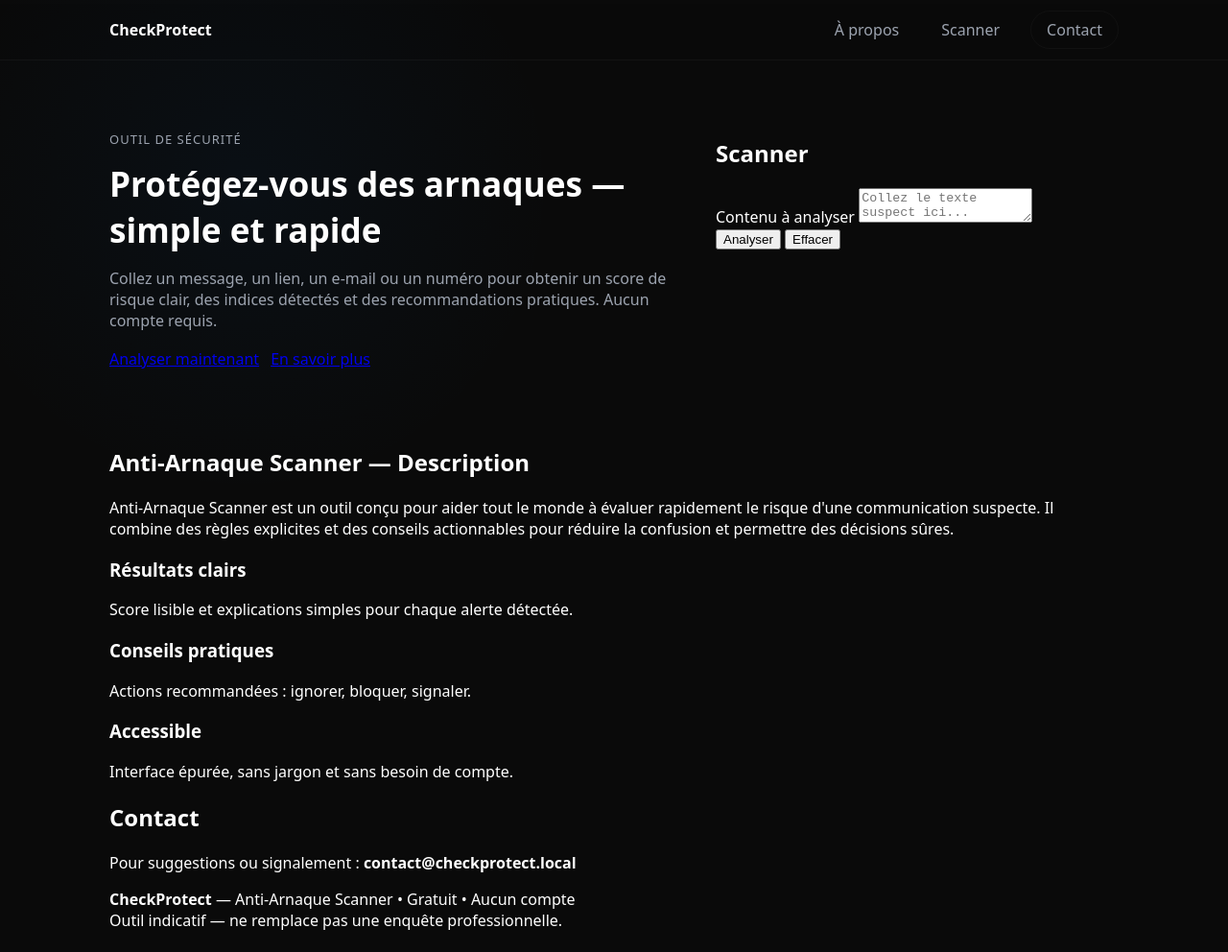
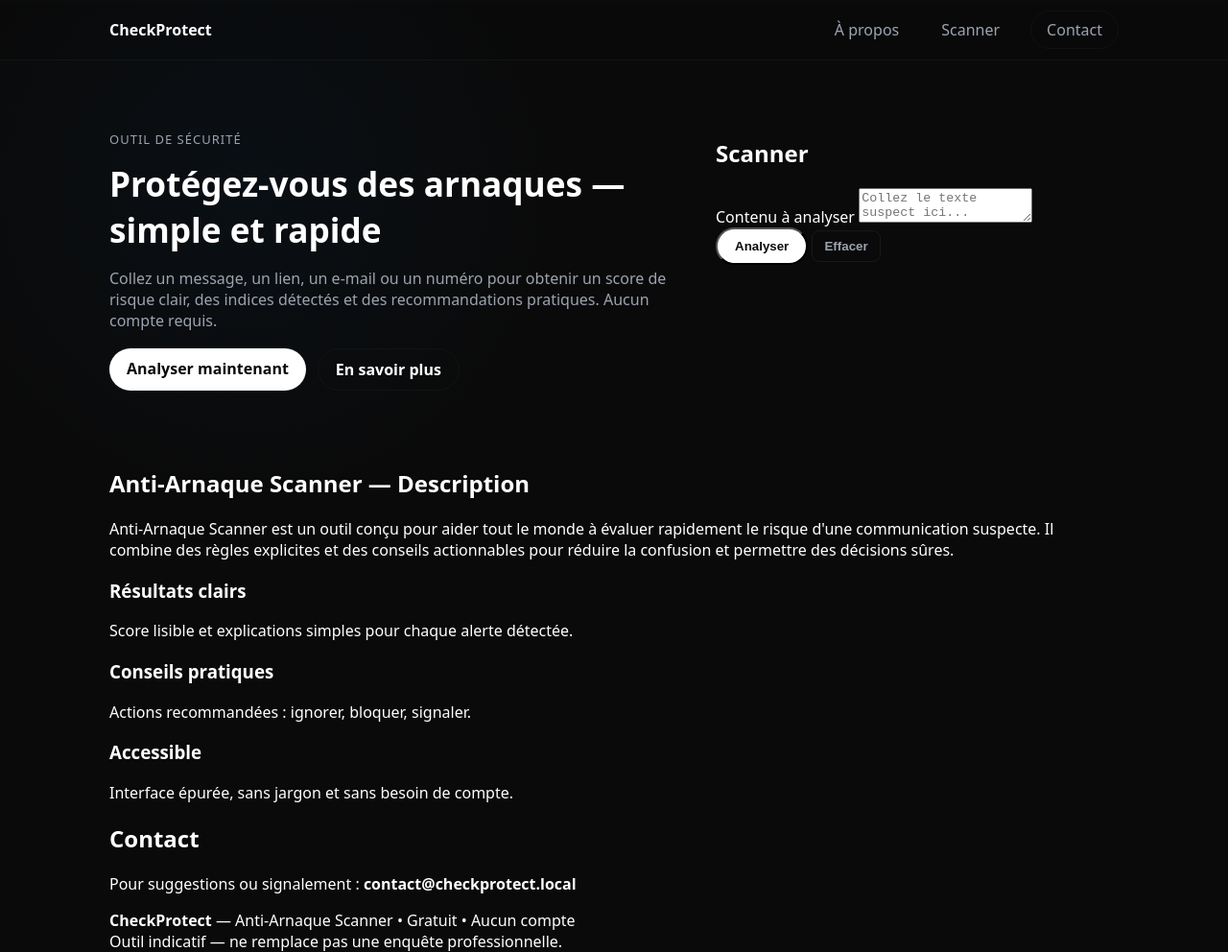
Before and after one commit to nosserb/CheckProtect, a plain HTML site: page index.html in a window 1280 px wide. Shown: the whole page at 96% size. Before the commit the page ends 970 px from the top, so only its background shows below. Drawn offline with Linux system fonts and the light colour scheme.

Commit message:
style: add style buton

```diff
--- a/index.html
+++ b/index.html
@@ -130,5 +130,7 @@
         <div class="footer-note">Outil indicatif — ne remplace pas une enquête professionnelle.</div>
       </div>
     </footer>
+
+    <script src="script.js" defer></script>
   </body>
 </html>
--- a/style.css
+++ b/style.css
@@ -136,3 +136,30 @@ h1 {
 	gap: 12px;
 	margin-top: 18px;
 }
+
+.btn {
+	display: inline-block;
+	padding: 10px 18px;
+	border-radius: 999px;
+	font-weight: 700;
+	text-decoration: none;
+}
+
+.btn-primary {
+	background: var(--text);
+	color: var(--bg);
+}
+
+.btn-light {
+	background: transparent;
+	border: 1px solid var(--glass);
+	color: var(--text);
+}
+
+.btn-outline {
+	background: transparent;
+	border: 1px solid rgba(255, 255, 255, 0.06);
+	color: var(--muted);
+	padding: 8px 12px;
+	border-radius: 8px;
+}
```
